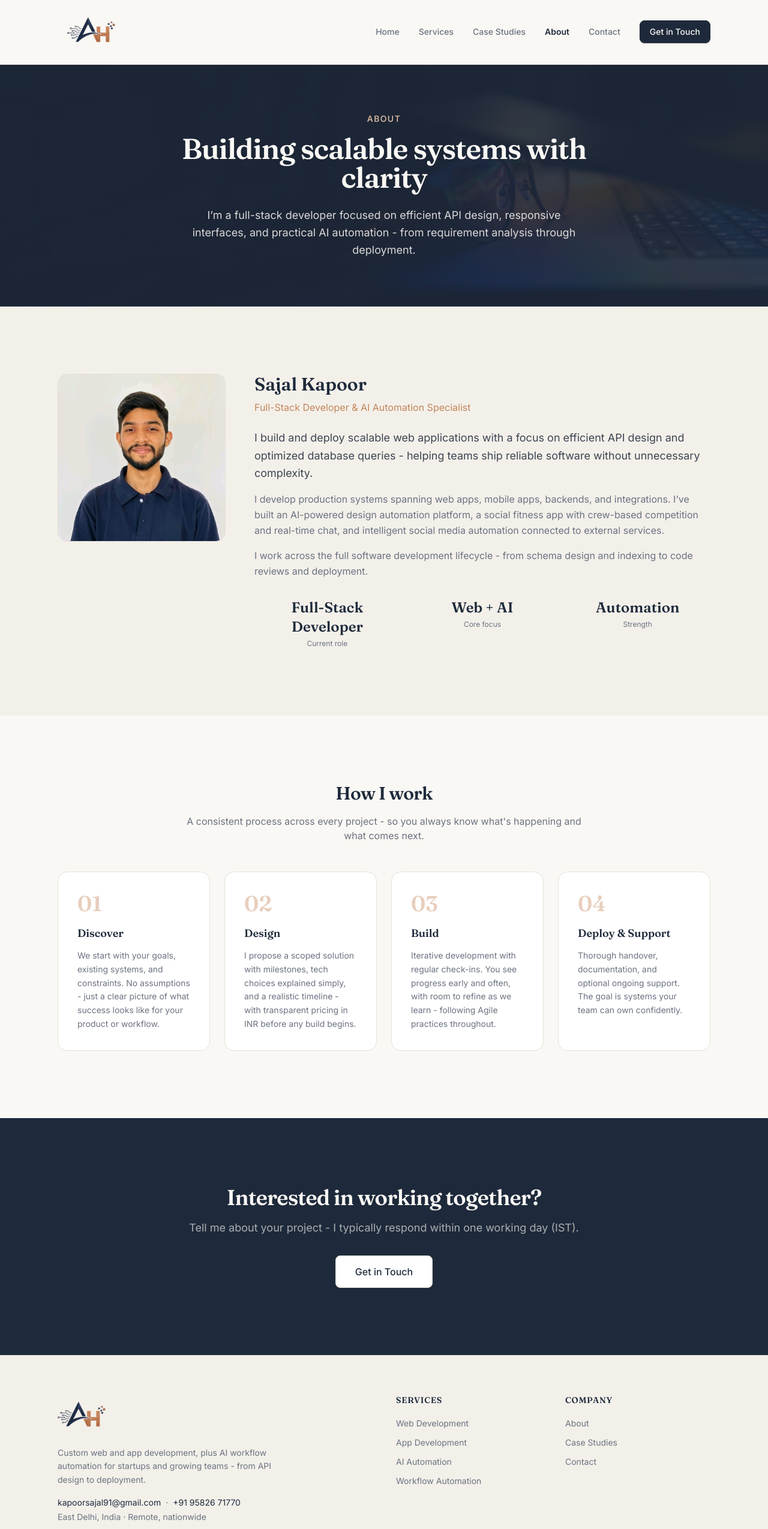
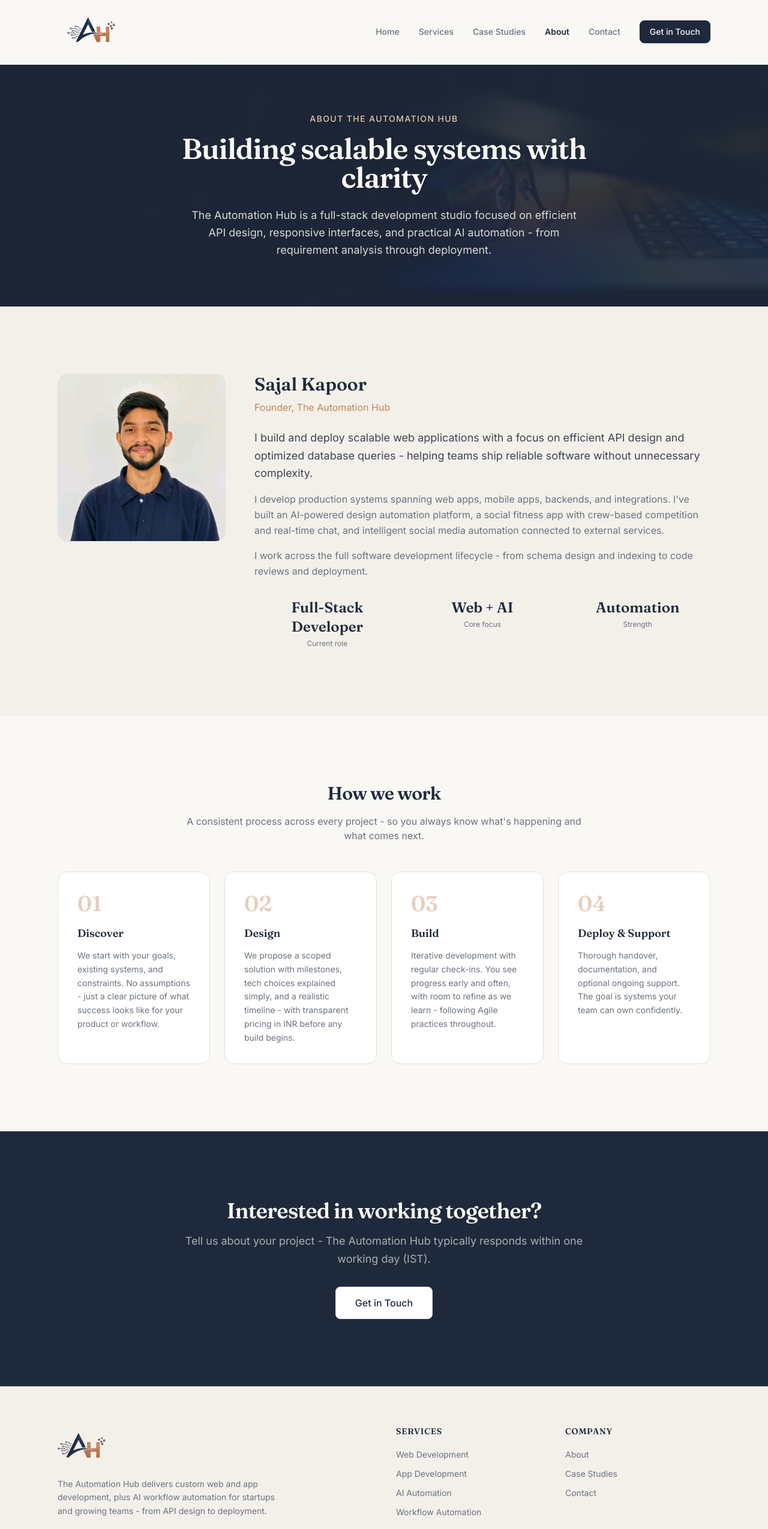
Before and after one commit to Sajal91/freelance-portfolio, a React (Vite) app: page /about in a window 1280 px wide. Shown: the top 2549 px of the page at 60% size. Built offline with nearby package versions, Linux system fonts and the light colour scheme.

Commit message:
website content updated.

```diff
--- a/index.html
+++ b/index.html
@@ -2,19 +2,21 @@
 <html lang="en-IN">
   <head>
     <meta charset="UTF-8" />
-    <link rel="icon" type="image/svg+xml" style="border-radius: 100%;" href="/logo.png" />
+    <link rel="icon" type="image/svg+xml" style="border-radius: 100%; width: 200px;" href="/logo.webp" />
     <meta name="viewport" content="width=device-width, initial-scale=1.0" />
     <meta
       name="description"
-      content="Full-stack development and AI automation for Indian startups and MSMEs. Custom web apps, dashboards, and workflow systems - based in India, priced in INR."
+      content="The Automation Hub - full-stack development and AI automation for Indian startups and MSMEs. Custom web apps, dashboards, and workflow systems - based in India, priced in INR."
     />
+    <link rel="canonical" href="https://theautomationhub.in/" />
+    <meta property="og:site_name" content="The Automation Hub" />
     <link rel="preconnect" href="https://fonts.googleapis.com" />
     <link rel="preconnect" href="https://fonts.gstatic.com" crossorigin />
     <link
       href="https://fonts.googleapis.com/css2?family=Fraunces:ital,opsz,wght@0,9..144,400;0,9..144,500;0,9..144,600;0,9..144,700;1,9..144,400&family=Inter:wght@400;500;600&display=swap"
       rel="stylesheet"
     />
-    <title>Studio - Full-Stack & AI Automation for Indian Businesses</title>
+    <title>The Automation Hub - Full-Stack & AI Automation for Indian Businesses</title>
   </head>
   <body>
     <div id="root"></div>
--- a/src/components/layout/Footer.tsx
+++ b/src/components/layout/Footer.tsx
@@ -11,7 +11,7 @@ export function Footer() {
           {/* Brand column */}
           <div className="md:col-span-2">
             <NavLink to="/" className="text-xl font-semibold text-navy w-fit">
-              <img src={logo} className='w-28 rounded-lg -ml-4' alt="" />
+              <img src={logo} className='w-28 rounded-lg -ml-4' alt={siteConfig.name} />
             </NavLink>
             <p className="mt-3 max-w-sm text-sm leading-relaxed text-muted">
               {siteConfig.footerBlurb}
--- a/src/components/layout/Navbar.tsx
+++ b/src/components/layout/Navbar.tsx
@@ -1,7 +1,7 @@
 import { useState } from 'react'
 import { Link, NavLink } from 'react-router-dom'
 import { AnimatePresence, motion } from 'framer-motion'
-import { navLinks } from '@/content/site'
+import { navLinks, siteConfig } from '@/content/site'
 import { Button } from '@/components/ui/Button'
 import logo from '@/assets/logo.png'
 
@@ -22,7 +22,7 @@ export function Navbar() {
           {/* <span className="font-heading text-xl font-semibold tracking-tight text-navy transition-colors group-hover:text-navy-light">
             {siteConfig.name}
           </span> */}
-          <img src={logo} className='w-28 rounded-lg' alt="" />
+          <img src={logo} className='w-28 rounded-lg' alt={siteConfig.name} />
           {/* <span className="text-xs text-muted">{siteConfig.tagline}</span> */}
         </Link>
 
--- a/src/content/about.ts
+++ b/src/content/about.ts
@@ -2,15 +2,15 @@ import type { ProcessStep } from '@/types/content'
 
 /** About page content */
 export const aboutPage = {
-  eyebrow: 'About',
+  eyebrow: 'About The Automation Hub',
   headline: 'Building scalable systems with clarity',
   subheadline:
-    'I’m a full-stack developer focused on efficient API design, responsive interfaces, and practical AI automation - from requirement analysis through deployment.',
+    'The Automation Hub is a full-stack development studio focused on efficient API design, responsive interfaces, and practical AI automation - from requirement analysis through deployment.',
 }
 
 export const founderStory = {
   name: 'Sajal Kapoor',
-  role: 'Full-Stack Developer & AI Automation Specialist',
+  role: 'Founder, The Automation Hub',
   intro:
     'I build and deploy scalable web applications with a focus on efficient API design and optimized database queries - helping teams ship reliable software without unnecessary complexity.',
   paragraphs: [
@@ -35,7 +35,7 @@ export const methodology: ProcessStep[] = [
     step: 2,
     title: 'Design',
     description:
-      'I propose a scoped solution with milestones, tech choices explained simply, and a realistic timeline - with transparent pricing in INR before any build begins.',
+      'We propose a scoped solution with milestones, tech choices explained simply, and a realistic timeline - with transparent pricing in INR before any build begins.',
   },
   {
     step: 3,
@@ -54,7 +54,7 @@ export const methodology: ProcessStep[] = [
 export const aboutCTA = {
   headline: 'Interested in working together?',
   subtext:
-    'Tell me about your project - I typically respond within one working day (IST).',
+    'Tell us about your project - The Automation Hub typically responds within one working day (IST).',
   primaryLabel: 'Get in Touch',
   primaryPath: '/contact',
 }
--- a/src/content/caseStudies.ts
+++ b/src/content/caseStudies.ts
@@ -5,7 +5,7 @@ export const caseStudiesPage = {
   eyebrow: 'Case Studies',
   headline: 'Real projects from production work',
   subheadline:
-    'A selection of web applications, mobile apps, and automation systems built for real business and community needs.',
+    'A selection of web applications, mobile apps, and automation systems delivered by The Automation Hub for real business and community needs.',
 }
 
 export const caseStudies: CaseStudyDetail[] = [
--- a/src/content/contact.ts
+++ b/src/content/contact.ts
@@ -5,7 +5,7 @@ export const contactPage = {
   eyebrow: 'Contact',
   headline: 'Start with a conversation',
   subheadline:
-    "Share a bit about your project and I'll get back to you within one working day. No hard sell - just an honest assessment of scope, timeline, and ballpark budget.",
+    "Share a bit about your project with The Automation Hub and we'll get back to you within one working day. No hard sell - just an honest assessment of scope, timeline, and ballpark budget.",
 }
 
 export const contactInfo = {
@@ -50,7 +50,7 @@ export const formFields = {
 export const thankYouMessage = {
   headline: 'Thank you - message received',
   subtext:
-    'I’ll review your note and respond within one working day. In the meantime, feel free to browse case studies for examples of my recent work.',
+    'I’ll review your note and respond within one working day on behalf of The Automation Hub. In the meantime, feel free to browse case studies for examples of our recent work.',
   ctaLabel: 'View Case Studies',
   ctaPath: '/case-studies',
 }
--- a/src/content/home.ts
+++ b/src/content/home.ts
@@ -2,10 +2,10 @@ import type { ServiceHighlight, TechLogo } from '@/types/content'
 
 /** Home page content - edit here without touching components */
 export const homeHero = {
-  eyebrow: 'Full-Stack Developer & AI Automation Specialist',
+  eyebrow: 'The Automation Hub · Full-Stack & AI Automation',
   headline: 'Scalable apps and AI workflows that ship to production',
   subheadline:
-    'I build and deploy web and mobile applications with efficient APIs, responsive interfaces, and practical AI automation - from requirement analysis through deployment.',
+    'At The Automation Hub, we build and deploy web and mobile applications with efficient APIs, responsive interfaces, and practical AI automation - from requirement analysis through deployment.',
   ctaPrimary: { label: 'Book a Free Consultation', path: '/contact' },
   ctaSecondary: { label: 'View Case Studies', path: '/case-studies' },
 }
@@ -42,7 +42,7 @@ export const serviceHighlights: ServiceHighlight[] = [
 ]
 
 export const trustStrip = {
-  headline: 'What I bring to every project',
+  headline: 'What The Automation Hub brings to every project',
   subtext:
     'A practical, end-to-end approach - from architecture through deployment.',
   logos: [
@@ -60,7 +60,7 @@ export const trustStrip = {
 export const homeCTA = {
   headline: 'Let’s talk about what you’re building',
   subtext:
-    'Whether you need a web app, mobile app, AI automation system, or backend development - start with a no-pressure conversation. Based in Delhi, working in IST.',
+    'Whether you need a web app, mobile app, AI automation system, or backend development - start with a no-pressure conversation with The Automation Hub. Based in Delhi, working in IST.',
   primaryLabel: 'Schedule a Consultation',
   primaryPath: '/contact',
   secondaryLabel: 'Explore Services',
--- a/src/content/services.ts
+++ b/src/content/services.ts
@@ -3,9 +3,9 @@ import type { ServiceDetail } from '@/types/content'
 /** Services page content */
 export const servicesPage = {
   eyebrow: 'Services',
-  headline: 'What I build and automate',
+  headline: 'What we build and automate',
   subheadline:
-    'Core offerings based on my production experience - web and app development, API design, and AI workflow automation scoped transparently from discovery to deployment.',
+    'Core offerings from The Automation Hub - web and app development, API design, and AI workflow automation scoped transparently from discovery to deployment.',
 }
 
 export const services: ServiceDetail[] = [
@@ -115,7 +115,7 @@ export const otherServices = services.filter((service) => !service.featured)
 export const servicesCTA = {
   headline: 'Not sure which service fits?',
   subtext:
-    'Most projects blend a few of these. Book a free consultation and we’ll map the right approach and ballpark budget together.',
+    'Most projects blend a few of these. Book a free consultation with The Automation Hub and we’ll map the right approach and ballpark budget together.',
   primaryLabel: 'Book a Free Consultation',
   primaryPath: '/contact',
 }
--- a/src/content/site.ts
+++ b/src/content/site.ts
@@ -2,7 +2,9 @@ import type { NavLink } from '@/types/content'
 
 /** Shared site-wide config: branding, navigation, footer */
 export const siteConfig = {
-  name: 'Sajal Kapoor',
+  name: 'The Automation Hub',
+  domain: 'theautomationhub.in',
+  url: 'https://theautomationhub.in',
   tagline: 'Full-Stack & AI Automation',
   email: 'kapoorsajal91@gmail.com',
   phone: '+91 95826 71770',
@@ -10,7 +12,7 @@ export const siteConfig = {
   linkedin: 'https://www.linkedin.com/in/sajal-kapoor-38a98a215/',
   github: 'https://github.com/Sajal91',
   footerBlurb:
-    'Custom web and app development, plus AI workflow automation for startups and growing teams - from API design to deployment.',
+    'The Automation Hub delivers custom web and app development, plus AI workflow automation for startups and growing teams - from API design to deployment.',
 }
 
 export const navLinks: NavLink[] = [
@@ -38,7 +40,7 @@ export const footerLinks = {
 export const defaultCTA = {
   headline: 'Ready to build something that works?',
   subtext:
-    'Book a free 30-minute consultation to discuss your project, timeline, and budget - no obligation.',
+    'Book a free 30-minute consultation with The Automation Hub to discuss your project, timeline, and budget - no obligation.',
   primaryLabel: 'Get in Touch',
   primaryPath: '/contact',
   secondaryLabel: 'View Services',
--- a/src/pages/About.tsx
+++ b/src/pages/About.tsx
@@ -54,7 +54,7 @@ export function About() {
 
       <SectionContainer>
         <div className="text-center">
-          <h2 className="text-3xl font-semibold tracking-tight">How I work</h2>
+          <h2 className="text-3xl font-semibold tracking-tight">How we work</h2>
           <p className="mx-auto mt-4 max-w-2xl text-muted">
             A consistent process across every project - so you always know what&apos;s happening
             and what comes next.
--- a/src/pages/Home.tsx
+++ b/src/pages/Home.tsx
@@ -46,7 +46,7 @@ export function Home() {
       {/* Service highlights */}
       <SectionContainer variant="alt" size="xl">
         <div className="text-center">
-          <h2 className="text-3xl font-semibold tracking-tight md:text-4xl">What I help with</h2>
+          <h2 className="text-3xl font-semibold tracking-tight md:text-4xl">What we help with</h2>
           <p className="mx-auto mt-4 max-w-2xl text-muted">
             Core offerings - each scoped clearly, delivered with a process you can follow.
           </p>
```
Also changed, not shown: public/logo.png (deleted), public/logo.webp (added).
